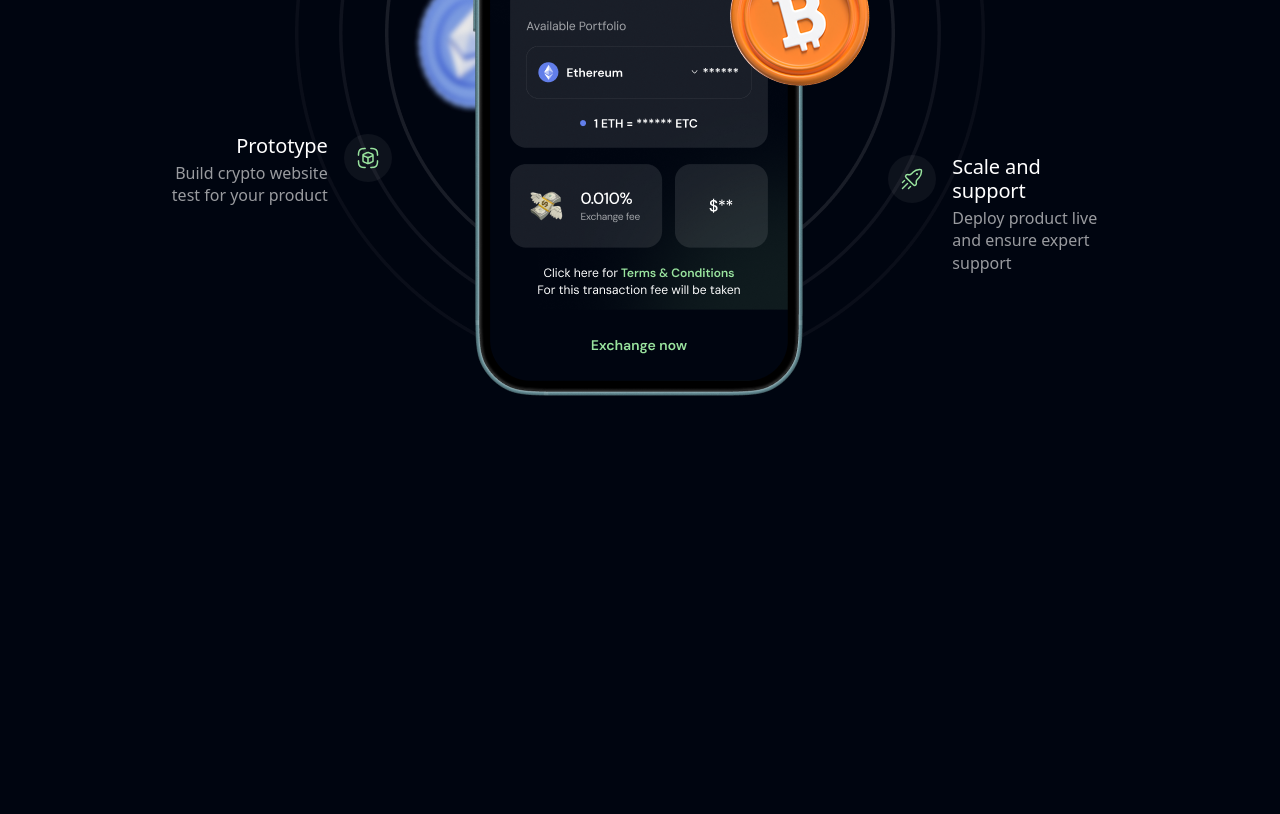
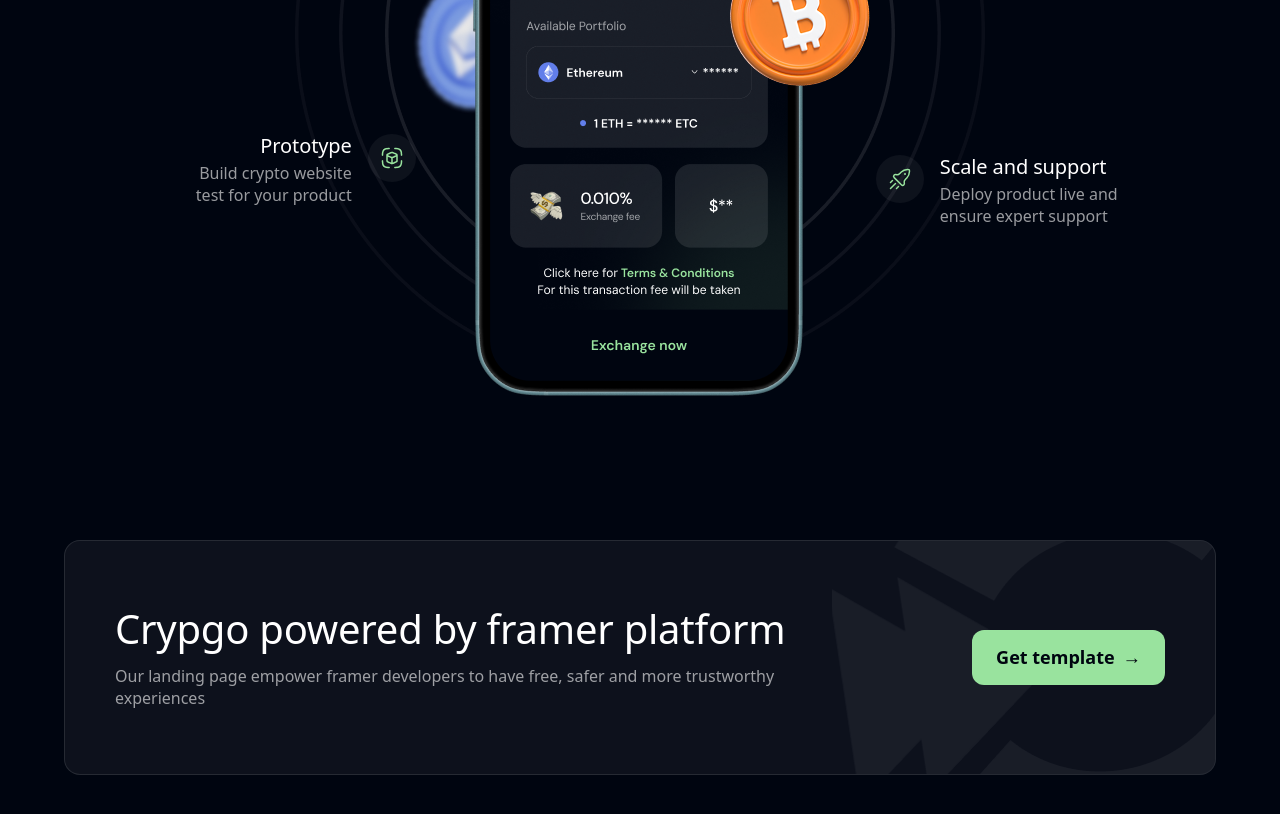
Before and after one commit to zahidhasanemran/crypto-landing-page, a Next.js app: page / in a window 1280 px wide. Shown: the part 2860-3674 px from the top of the page. Before the commit the page ends 3328 px from the top, so only its background shows below. Built offline with nearby package versions, Linux system fonts and the light colour scheme.

Commit message:
cta seciton done

```diff
--- a/src/app/(landing-page)/_components/BestSolution.tsx
+++ b/src/app/(landing-page)/_components/BestSolution.tsx
@@ -56,9 +56,8 @@
 
   return (
     <article
-      className={`flex items-start gap-4 ${
-        isLeftAligned ? "text-left lg:flex-row-reverse lg:text-right" : "text-left"
-      }`}
+      className={`flex items-start gap-4 ${isLeftAligned ? "text-left lg:flex-row-reverse lg:text-right" : "text-left"
+        }`}
     >
       <div className="flex h-12 w-12 shrink-0 items-center justify-center rounded-full bg-white-5">
         <Image
@@ -74,7 +73,7 @@
         <Heading as="h3" level="h5" className="text-white-100">
           {item.title}
         </Heading>
-        <Text size="md" className="mt-1 max-w-56 text-white-60">
+        <Text size="md" className="mt-1 text-white-60">
           {item.description}
         </Text>
       </div>
@@ -101,25 +100,25 @@
         </div>
 
         <div className="mt-10 lg:mt-16">
-          <div className="relative mx-auto flex max-w-[72rem] justify-center">
+          <div className="relative mx-auto flex max-w-6xl justify-center">
             <Image
               src="/images/best-solution.png"
               alt="Crypto exchange mobile interface with highlighted coins"
               width={690}
               height={708}
-              className="h-auto w-full max-w-[43.125rem] object-contain"
+              className="h-auto w-full max-w-172.5 object-contain"
             />
 
-            <div className="absolute left-[4%] top-[24%] hidden max-w-56 lg:block">
+            <div className="absolute left-[6%] top-[24%] hidden max-w-62 lg:block">
               <FeatureItem item={LEFT_ITEMS[0]} align="left" />
             </div>
-            <div className="absolute left-[9%] top-[63%] hidden max-w-56 lg:block">
+            <div className="absolute left-[9%] top-[63%] hidden max-w-62 lg:block">
               <FeatureItem item={LEFT_ITEMS[1]} align="left" />
             </div>
-            <div className="absolute right-[5%] top-[25%] hidden max-w-56 lg:block">
+            <div className="absolute right-[7%] top-[25%] hidden max-w-62 lg:block">
               <FeatureItem item={RIGHT_ITEMS[0]} align="right" />
             </div>
-            <div className="absolute right-[9%] top-[66%] hidden max-w-56 lg:block">
+            <div className="absolute right-[8%] top-[66%] hidden max-w-62 lg:block">
               <FeatureItem item={RIGHT_ITEMS[1]} align="right" />
             </div>
           </div>
--- /dev/null
+++ b/src/app/(landing-page)/_components/Cta.tsx
@@ -0,0 +1,59 @@
+
+import Image from "next/image"
+
+import Button from "@/components/ui/button"
+import { Heading } from "@/components/ui/heading"
+import { Text } from "@/components/ui/text"
+
+const CTA_CONTENT = {
+  title: "Crypgo powered by framer platform",
+  description:
+    "Our landing page empower framer developers to have free, safer and more trustworthy experiences",
+  buttonLabel: "Get template",
+}
+
+const Cta = () => {
+  return (
+    <section className="section-y bg-black-100" aria-labelledby="cta-title">
+      <div className="container mx-auto px-4 sm:px-6">
+        <div className="relative overflow-hidden rounded-2xl border border-white-10 bg-white-5 px-7.5 py-12 lg:px-12.5 lg:py-12">
+          <div className="absolute inset-y-0 right-0 hidden w-1/3 lg:block">
+            <Image
+              src="/images/cta-bg.png"
+              alt=""
+              fill
+              aria-hidden
+              className="object-cover object-right"
+            />
+          </div>
+
+          <div className="relative z-10 flex flex-col gap-8 lg:flex-row lg:items-center py-4">
+            <div className="w-full lg:w-4/6">
+              <Heading
+                as="h2"
+                level="h2"
+                id="cta-title"
+                className="max-w-3xl text-white-100"
+              >
+                {CTA_CONTENT.title}
+              </Heading>
+              <Text size="md" className="mt-3 max-w-2xl text-white-60">
+                {CTA_CONTENT.description}
+              </Text>
+            </div>
+
+            <div className="flex w-full lg:w-2/6 lg:justify-end">
+              <Button
+                text={CTA_CONTENT.buttonLabel}
+                icon={<span className="text-[1.15rem] leading-none">→</span>}
+                className="w-full max-w-52 justify-center rounded-xl px-6 py-3.5 text-[1.125rem] sm:w-auto"
+              />
+            </div>
+          </div>
+        </div>
+      </div>
+    </section>
+  )
+}
+
+export default Cta
--- a/src/app/(landing-page)/page.tsx
+++ b/src/app/(landing-page)/page.tsx
@@ -5,6 +5,7 @@
 import WhyChoseCrypgo from "@/app/(landing-page)/_components/WhyChoseCrypgo"
 import Stats from "@/app/(landing-page)/_components/Stats"
 import BestSolution from "@/app/(landing-page)/_components/BestSolution"
+import Cta from "@/app/(landing-page)/_components/Cta"
 
 
 export default function Home() {
@@ -17,6 +18,7 @@
       <WhyChoseCrypgo />
       <Stats />
       <BestSolution />
+      <Cta />
     </div>
   )
 }
```
